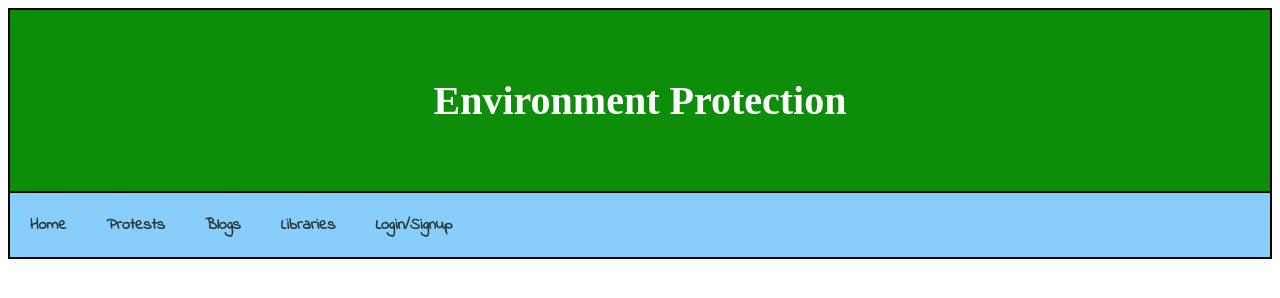
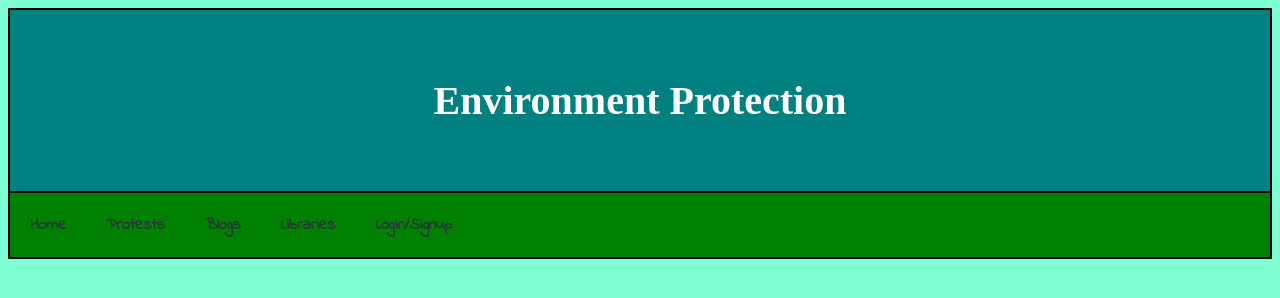
Before and after one commit to rohan-singh987/Pollution, a plain HTML site: page index.html in a window 1280 px wide. Drawn offline with Linux system fonts and the light colour scheme; a web font is replaced by a local one.

Commit message:
change in background color

```diff
--- a/style.css
+++ b/style.css
@@ -8,7 +8,7 @@ header h1{
 
 header{
     padding: 40px;
-    background-color:rgb(13, 141, 9);
+    background-color:teal;
     border-style: solid;
     border-width: 2px;
     border-bottom: 1px;
@@ -16,7 +16,7 @@ header{
 }
 
 nav{
-    background-color:lightskyblue;
+    background-color:green;
     overflow: hidden;
     border-style: solid;
     border-width: 2px;
@@ -34,3 +34,7 @@ nav a{
 a:hover{
     color:lightslategray;
 }
+
+body{
+    background-color:aquamarine;
+}
```
